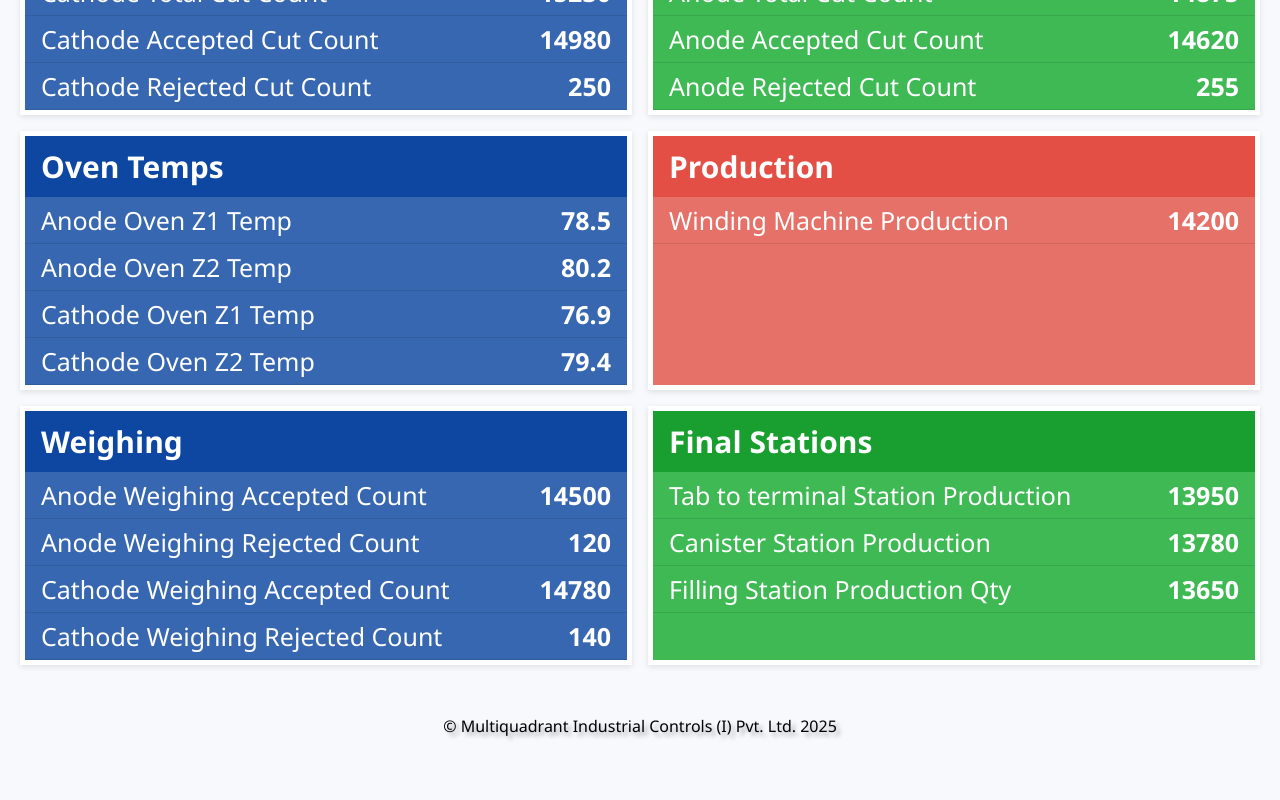
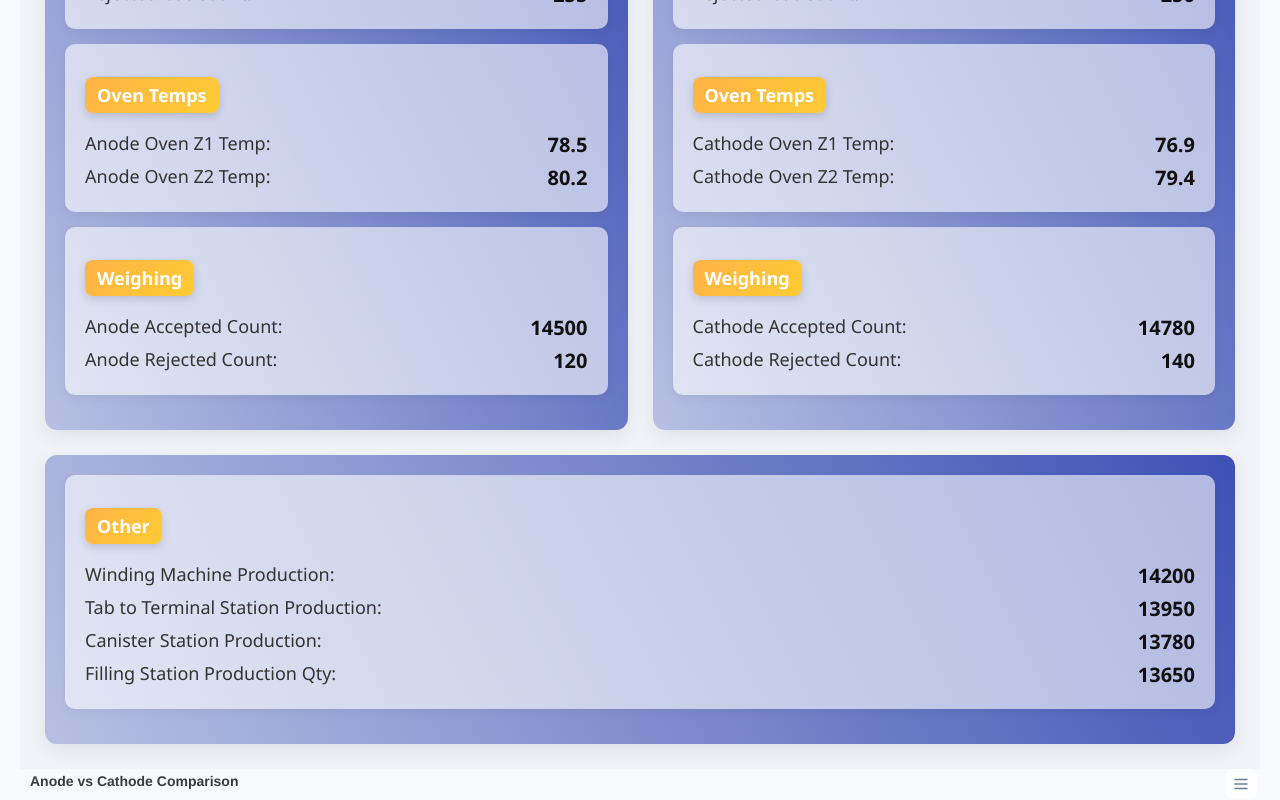
Before and after one commit to jabhishek996/WO17911_Godrej_traceability_frontend, a React (Vite) app: page /api in a window 1280 px wide. Shown: the part 340-1140 px from the top of the page. Before the commit the page ends 1087 px from the top, so only its background shows below. Built offline with nearby package versions, Linux system fonts and the light colour scheme.

Commit message:
Homescreen update

```diff
--- a/package.json
+++ b/package.json
@@ -13,7 +13,7 @@
     "@emotion/react": "^11.14.0",
     "@emotion/styled": "^11.14.0",
     "@mui/material": "^7.1.0",
-    "apexcharts": "^5.10.4",
+    "apexcharts": "^5.10.5",
     "axios": "^1.9.0",
     "cors": "^2.8.5",
     "echarts": "^5.6.0",
--- /dev/null
+++ b/src/Pages/Dashboard_homepage.css
@@ -0,0 +1,110 @@
+/* Ensure padding doesn’t break widths */
+* {
+  box-sizing: border-box;
+}
+
+/* Optional wrapper for full content width */
+.content {
+  width: 100%;
+}
+
+/* Main container: Flex layout with wrap */
+.anode-cathode-container {
+  display: flex;
+  flex-wrap: wrap; /* allows items to move to next line */
+  gap: 25px;       /* space between columns and row */
+  padding: 25px;
+  background: #f0f4f8;
+  font-family: 'Segoe UI', sans-serif;
+}
+
+/* Anode & Cathode sections (side by side) */
+.anode-container,
+.cathode-container {
+  flex: 1 1 calc(50% - 12.5px); /* 50% minus half of gap */
+  border-radius: 12px;
+  padding: 20px;
+  box-shadow: 0 6px 18px rgba(0, 0, 0, 0.08);
+  color: #333;
+  background: linear-gradient(63deg, #3f51b552, #3F51B5); /* violet gradient */
+}
+
+/* Other section full width */
+.other-container {
+  flex: 0 0 100%; /* full width row */
+  border-radius: 12px;
+  padding: 20px;
+  box-shadow: 0 6px 18px rgba(0, 0, 0, 0.08);
+  color: #333;
+  background: linear-gradient(63deg, #3f51b552, #3F51B5);
+}
+
+/* Section Titles */
+.anode-container h2,
+.cathode-container h2 {
+  text-align: center;
+  font-size: 26px;
+  margin-bottom: 20px;
+  font-weight: 600;
+  color: #fff;
+}
+
+/* Inner blocks styling */
+.anode-cuts,
+.cathode-cuts,
+.oven-temp,
+.weighing,
+.others {
+  background: rgba(255, 255, 255, 0.6);
+  border-radius: 10px;
+  padding: 15px 20px;
+  margin-bottom: 15px;
+  box-shadow: 0 3px 8px rgba(0, 0, 0, 0.05);
+}
+
+/* Highlighted block titles */
+h3 {
+  font-size: 18px;
+  margin-bottom: 12px;
+  font-weight: 700;
+  color: #fff;
+  padding: 6px 12px;
+  border-radius: 8px;
+  display: inline-block;
+  background: linear-gradient(135deg, #ffb347, #ffcc33); /* warm gradient */
+  box-shadow: 0 3px 8px rgba(0,0,0,0.15);
+}
+
+/* Key-value rows */
+.anode-cathode-container p {
+  display: flex;
+  justify-content: space-between;
+  font-size: 18px;
+  margin: 6px 0;
+  font-weight: 500;
+}
+
+/* Values styling */
+.anode-cathode-container span {
+  font-weight: 700;
+  font-size: 20px;
+  color: #111;
+}
+
+/* Hover effect for inner blocks */
+.anode-cuts:hover,
+.cathode-cuts:hover,
+.oven-temp:hover,
+.weighing:hover {
+  background: rgba(255, 255, 255, 0.8);
+  transition: 0.2s ease;
+}
+
+/* Responsive: stack columns on small screens */
+@media (max-width: 768px) {
+  .anode-container,
+  .cathode-container,
+  .other-container {
+    flex: 1 1 100%;
+  }
+}
--- a/src/Pages/Dashboard_homepage.jsx
+++ b/src/Pages/Dashboard_homepage.jsx
@@ -1,6 +1,8 @@
 import React from 'react'
 import { getDashboardData } from '../assets/api_integration/dashboard_homescreen_api_data'
 // import { color } from 'echarts';
+import './Dashboard_homepage.css';
+import Chart from "react-apexcharts";
 
 const Dashboard_homepage = () => {
 
@@ -17,110 +19,216 @@ const Dashboard_homepage = () => {
 
   const formatLabel = (key) => key.replaceAll("_", " ");
 
-  const groups = [
 
+// ✅ Guard (important)
+if (!dashboardData) return <div>Loading...</div>;
+
+const comparisonBar = {
+  series: [
     {
-      title: "Cathode Cuts",
-      color: "rgb(13 71 161 / 82%)",
-      keys: [
-        "Cathode_Total_Cut_Count",
-        "Cathode_Accepted_Cut_Count",
-        "Cathode_Rejected_Cut_Count"
+      name: "Anode",
+      data: [
+        dashboardData.Anode_Total_Cut_Count,
+        dashboardData.Anode_Accepted_Cut_Count,
+        dashboardData.Anode_Rejected_Cut_Count,
+        dashboardData.Anode_Oven_Z1_Temp,
+        dashboardData.Anode_Oven_Z2_Temp,
+        dashboardData.Anode_Weighing_Accepted_Count,
+        dashboardData.Anode_Weighing_Rejected_Count
       ]
     },
     {
-      title: "Anode Cuts",
-      color: "#3fb954",
-      keys: [
-        "Anode_Total_Cut_Count",
-        "Anode_Accepted_Cut_Count",
-        "Anode_Rejected_Cut_Count"
+      name: "Cathode",
+      data: [
+        dashboardData.Cathode_Total_Cut_Count,
+        dashboardData.Cathode_Accepted_Cut_Count,
+        dashboardData.Cathode_Rejected_Cut_Count,
+        dashboardData.Cathode_Oven_Z1_Temp,
+        dashboardData.Cathode_Oven_Z2_Temp,
+        dashboardData.Cathode_Weighing_Accepted_Count,
+        dashboardData.Cathode_Weighing_Rejected_Count
+      ]
+    }
+  ],
+  options: {
+    chart: {
+      type: "bar"
+    },
+    plotOptions: {
+      bar: {
+        horizontal: false,
+        columnWidth: "50%             "
+      }
+    },
+    colors: ["#007bff", "#17cc3e"],
+    xaxis: {
+      categories: [
+        "Total Cuts",
+        "Accepted Cuts",
+        "Rejected Cuts",
+        "Weighing Accepted",
+        "Weighing Rejected"
+      ]
+    },
+    title: {
+      text: "Anode vs Cathode Comparison"
+    },
+    dataLabels: {
+      enabled: false
+    }
+  }
+};
+
+// 🔹 Temperature Line Chart
+const temperatureChart = {
+  series: [
+    {
+      name: "Anode",
+      data: [
+        dashboardData.Anode_Oven_Z1_Temp,
+        dashboardData.Anode_Oven_Z2_Temp
       ]
     },
     {
-      title: "Oven Temps",
-      color: "rgb(13 71 161 / 82%)",
-      keys: [
-        "Anode_Oven_Z1_Temp",
-        "Anode_Oven_Z2_Temp",
-        "Cathode_Oven_Z1_Temp",
-        "Cathode_Oven_Z2_Temp"
-      ]
-    },
-    {
-      title: "Production",
-      color: "rgb(227 79 68 / 80%)",
-      keys: ["Winding_Machine_Production"]
-    },
-    {
-      title: "Weighing",
-      color: "rgb(13 71 161 / 82%)",
-      keys: [
-        "Anode_Weighing_Accepted_Count",
-        "Anode_Weighing_Rejected_Count",
-        "Cathode_Weighing_Accepted_Count",
-        "Cathode_Weighing_Rejected_Count"
-      ]
-    },
-    {
-      title: "Final Stations",
-      color: "#3fb954",
-      keys: [
-        "Tab_to_terminal_Station_Production",
-        "Canister_Station_Production",
-        "Filling_Station_Production_Qty"
+      name: "Cathode",
+      data: [
+        dashboardData.Cathode_Oven_Z1_Temp,
+        dashboardData.Cathode_Oven_Z2_Temp
       ]
     }
-  ];
+  ],
+  options: {
+    chart: {
+      type: "line"
+    },
+    stroke: {
+      curve: "smooth"
+    },
+    xaxis: {
+      categories: ["Zone 1", "Zone 2"]
+    },
+    title: {
+      text: "Oven Temperature"
+    }
+  }
+};
 
-  return (<>
-  <div className="base-info" style={{display:"flex", gap:"40px", padding:"20px"}}>
-    <div style={{ padding: "10px", borderRadius: "5px",boxShadow: "0 2px 6px rgba(0,0,0,0.1)" }}><span style={{ fontWeight: "bold" }}>Anode Mixer Batch ID: </span>{dashboardData?.Anode_Mixer_Batch_ID}</div>
-    <div style={{ padding: "10px", borderRadius: "5px",boxShadow: "0 2px 6px rgba(0,0,0,0.1)" }}><span style={{ fontWeight: "bold" }}>Cathode Mixer Batch ID: </span>{dashboardData?.Cathoode_Mixer_Batch_ID}</div>
+// 🔹 Efficiency Gauge
+const cathodeEff =
+  (dashboardData.Cathode_Accepted_Cut_Count /
+    dashboardData.Cathode_Total_Cut_Count) *
+  100;
+
+const anodeEff =
+  (dashboardData.Anode_Accepted_Cut_Count /
+    dashboardData.Anode_Total_Cut_Count) *
+  100;
+
+const radialChart = {
+  series: [
+    parseFloat(cathodeEff.toFixed(2)),
+    parseFloat(anodeEff.toFixed(2))
+  ],
+  options: {
+    chart: {
+      type: "radialBar"
+    },
+    labels: ["Cathode", "Anode"],
+    plotOptions: {
+      radialBar: {
+        dataLabels: {
+          value: {
+            formatter: (val) => val + "%"
+          }
+        }
+      }
+    },
+    title: {
+      text: "Efficiency (%)"
+    }
+  }
+};
+
+return (
+  <>
+    <div className="anode-cathode-container">
+
+      {/* Anode Section */}
+      <div className="anode-container">
+
+        <div className="anode-cuts">
+          <h3>Anode Cuts</h3>
+          <p>Total Cut Count: <span>{dashboardData?.Anode_Total_Cut_Count}</span></p>
+          <p>Accepted Cut Count: <span>{dashboardData?.Anode_Accepted_Cut_Count}</span></p>
+          <p>Rejected Cut Count: <span>{dashboardData?.Anode_Rejected_Cut_Count}</span></p>
         </div>
-  <hr />
-    <div style={{ padding: "20px 0px",backgroundColor:"#e3e0e0;" }}>
-      {dashboardData ? (
-        <div style={styles.container}>
-          {groups.map((group, index) => (
-            <div
-              key={index}
-              style={{ ...styles.card, background: group.color }}
-            >
-             <h3
-  style={{
-    fontSize: "30px",
 
-    backgroundColor:
-    group.title === "Production" ? "rgb(227 79 68)" :
-      group.title === "Anode Cuts" ||
-      group.title === "Final Stations"
-        ? "rgb(25 159 48)"
-        : "#0d47a1",
-    // width: "100%",
-    padding: "10px 0",
-    paddingLeft: "16px",
-    margin: "0"
-  }}
->
-  {group.title}
-</h3>
+        <div className="oven-temp">
+          <h3>Oven Temps</h3>
+          <p>Anode Oven Z1 Temp: <span>{dashboardData?.Anode_Oven_Z1_Temp}</span></p>
+          <p>Anode Oven Z2 Temp: <span>{dashboardData?.Anode_Oven_Z2_Temp}</span></p>
+        </div>
 
-              {group.keys.map((key) => (
-                <div key={key} style={styles.row}>
-                  <span>{formatLabel(key)}</span>
-                  <strong>{dashboardData[key]}</strong>
+        <div className="weighing">
+          <h3>Weighing</h3>
+          <p>Anode Accepted Count: <span>{dashboardData?.Anode_Weighing_Accepted_Count}</span></p>
+          <p>Anode Rejected Count: <span>{dashboardData?.Anode_Weighing_Rejected_Count}</span></p>
         </div>
-              ))}
+
       </div>
-          ))}
+
+      {/* Cathode Section */}
+      <div className="cathode-container">
+
+        <div className="cathode-cuts">
+          <h3>Cathode Cuts</h3>
+          <p>Total Cut Count: <span>{dashboardData?.Cathode_Total_Cut_Count}</span></p>
+          <p>Accepted Cut Count: <span>{dashboardData?.Cathode_Accepted_Cut_Count}</span></p>
+          <p>Rejected Cut Count: <span>{dashboardData?.Cathode_Rejected_Cut_Count}</span></p>
         </div>
-      ) : (
-        <p>Loading...</p>
-      )}
-    </div></>
 
-  )
+        <div className="oven-temp">
+          <h3>Oven Temps</h3>
+          <p>Cathode Oven Z1 Temp: <span>{dashboardData?.Cathode_Oven_Z1_Temp}</span></p>
+          <p>Cathode Oven Z2 Temp: <span>{dashboardData?.Cathode_Oven_Z2_Temp}</span></p>
+        </div>
+
+        <div className="weighing">
+          <h3>Weighing</h3>
+          <p>Cathode Accepted Count: <span>{dashboardData?.Cathode_Weighing_Accepted_Count}</span></p>
+          <p>Cathode Rejected Count: <span>{dashboardData?.Cathode_Weighing_Rejected_Count}</span></p>
+        </div>
+
+      </div>
+
+      <div className="other-container">
+        <div className="others">
+           <h3>Other</h3>
+       < p>Winding Machine Production: <span>{dashboardData?.Winding_Machine_Production}</span></p>
+        <p>Tab to Terminal Station Production: <span>{dashboardData?.Tab_to_terminal_Station_Production}</span></p>
+        <p>Canister Station Production: <span>{dashboardData?.Canister_Station_Production}</span></p>
+        <p>Filling Station Production Qty: <span>{dashboardData?.Filling_Station_Production_Qty}</span></p>
+        </div>
+
+      </div>
+
+    </div>
+
+    <div className="graph-section">
+  <div style={{ display: "grid", gap: "20px" }}>
+
+    <Chart
+  options={comparisonBar.options}
+  series={comparisonBar.series}
+  type="bar"
+  height={350}
+/>
+
+
+  </div>
+</div>
+  </>
+);
 }
 
 export default Dashboard_homepage;
--- a/src/assets/api_integration/dashboard_homescreen_api_data.js
+++ b/src/assets/api_integration/dashboard_homescreen_api_data.js
@@ -4,7 +4,7 @@ export const getDashboardData = async ({data }) => {
 
 
 
-  return {
+  return data = {
 
 
   "Anode_Mixer_Batch_ID": "AMB-74829",
```
Also changed, not shown: 1 other file (tests, documents, lock files or other folders). Lines whose indentation alone changed are shown as unchanged.
